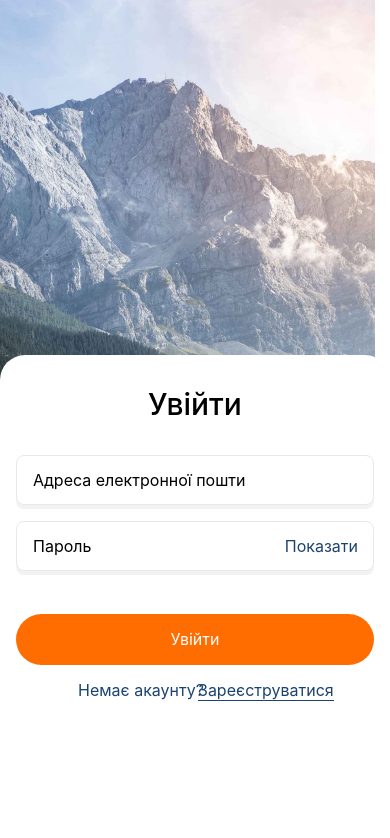
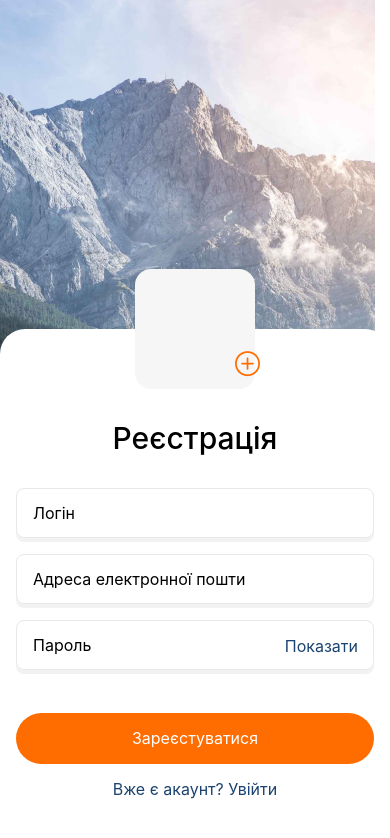
Before and after one commit to OlesiaManina/react-native-hw, a React Native app in the folder AwesomeProject/: screen / in a window 390 px wide. Shown: the top 838 px of the page. Built offline with nearby package versions, Linux system fonts and the light colour scheme.

Commit message:
ДЗ_2_дороблення

```diff
--- a/AwesomeProject/App.js
+++ b/AwesomeProject/App.js
@@ -7,8 +7,8 @@ import { LoginScreen } from './Screens/LoginScreen';
 
 export default function App() {
   return (
-    // <RegistrationScreen/>
-    <LoginScreen/>
+    <RegistrationScreen/>
+    // <LoginScreen/>
   );
 }
 
--- a/AwesomeProject/Screens/LoginScreen.js
+++ b/AwesomeProject/Screens/LoginScreen.js
@@ -36,12 +36,10 @@ export const LoginScreen = () => {
     <TouchableWithoutFeedback onPress={keyBoardHide}>
 <View style={styles.container}>
     <ImageBackground source={bgImage} resizeMode="cover"
-    style={{...styles.image,
-      // paddingTop: isKeyboardShown? 273 : 323,
-    }}>
+    style={styles.image}>
       <KeyboardAvoidingView
-            // behavior={Platform.OS === 'ios' ? 'padding' : 'height'}
-            behavior='position' keyboardVerticalOffset={-300}
+            behavior={Platform.OS === 'ios' ? 'padding' : 'height'}
+            keyboardVerticalOffset={Platform.OS === 'ios' ? -18 : -18}
             style={styles.keyBoard}>
       <View style={styles.form}>
         <Text style={styles.header}>Увійти</Text>
--- a/AwesomeProject/Screens/RegistrationScreen.js
+++ b/AwesomeProject/Screens/RegistrationScreen.js
@@ -44,12 +44,10 @@ export const RegistrationScreen = () => {
         <ImageBackground source={bgImage} resizeMode="cover"
         style={styles.image}>
           <KeyboardAvoidingView
-          behavior='position' keyboardVerticalOffset={-500}
-            // behavior={Platform.OS === 'ios' ? 'padding' : 'height'}
+          behavior={Platform.OS === 'ios' ? 'padding' : 'height'}
+          keyboardVerticalOffset={Platform.OS === 'ios' ? -97 : -97}
             >
-      <View style={{...styles.form,
-          // paddingBottom: isKeyboardShown? 116 : 45,
-        }}>
+      <View style={styles.form}>
       <Image
         style={styles.imageAvatar}
         // source={avatar}
```
